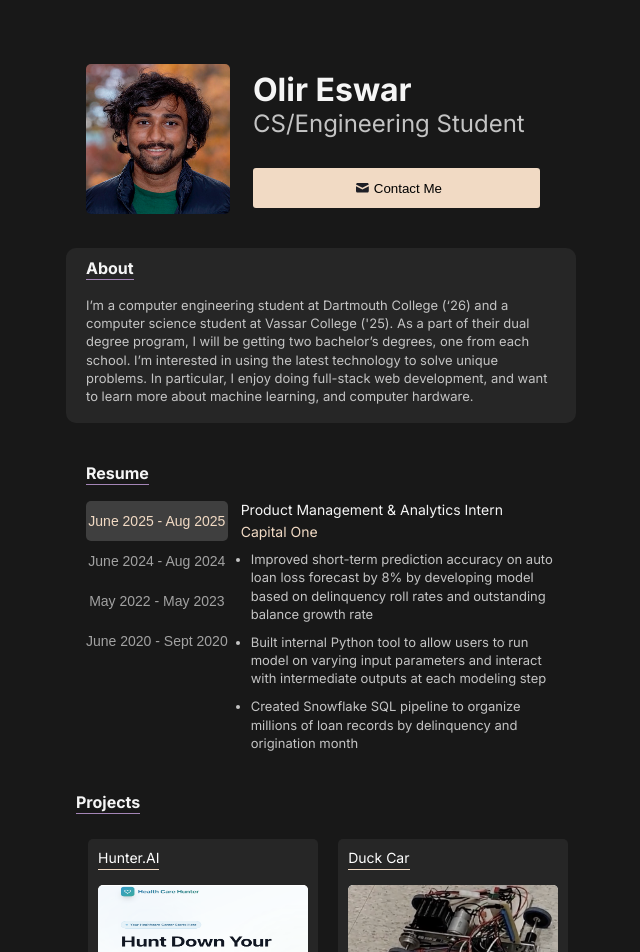
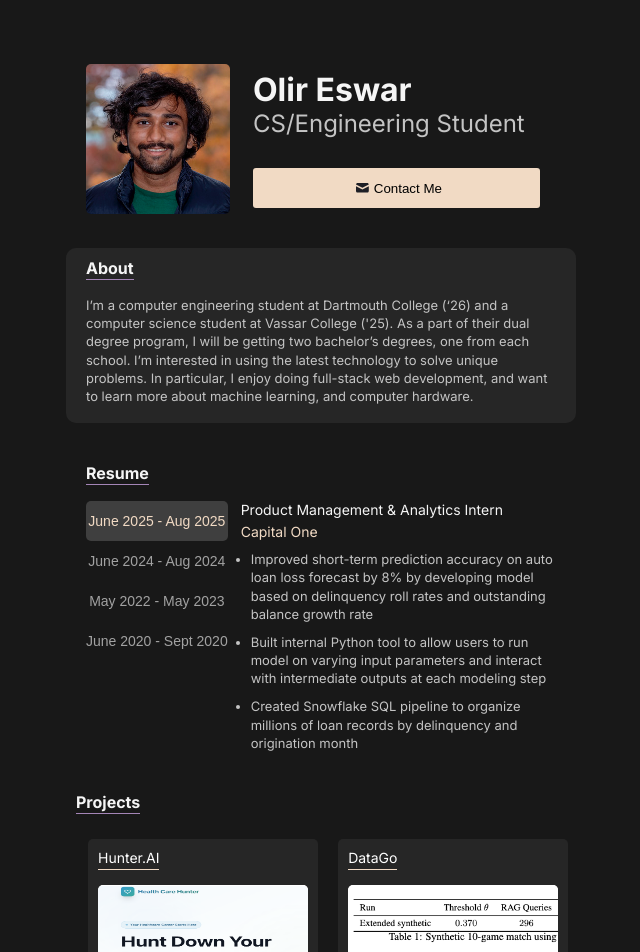
Before and after one commit to OlirEswar/OlirEswar.com, a React (Vite) app: page / in a window 1280 px wide. Shown: the top 952 px of the page, without its empty margins (307-947 px from the left). Built offline with nearby package versions, Linux system fonts and the light colour scheme.

Commit message:
datago addition

```diff
--- a/src/Projects.jsx
+++ b/src/Projects.jsx
@@ -9,6 +9,7 @@ import amethyst_img from "/amethyst-img-2.png";
 import amethyst_img_wide from "/amethyst-img.png";
 import custom_linux_img from "/custom-linux-img.png";
 import hunter_ai_img from "/HunterAI.png";
+import datago_img from "/Datago.png";
 
 import ProjectExample from "./ProjectExample";
 import ProjectFullExample from "./ProjectFullExample";
@@ -60,6 +61,28 @@ function Projects() {
               "https://engs-90-hunter-ai-7jed.vercel.app/"
             }
             btnText={"View Live Site"}
+            showFullExample={setShowFullExample}
+            fullExampleDetails={setFullExampleDetails}
+          />
+          <ProjectExample
+            title={"DataGo"}
+            image={datago_img}
+            altText={"DataGo Project"}
+            description={
+              "Created machine learning model capable of playing Go and beating Google's AlphaGo"
+            }
+            longDescription={`I worked in a team of six to create a machine learning algorithm capable of playing Go at a
+              high level for my Game Theory (ENGS 102) final project at Dartmouth. We used a similar approach to Google's
+              AlphaGo model for our model architecture and training. In addition, we also implemented a RAG database which
+              would cache significant trainig results to save processing time in real games. Then, we allowed our model to
+              call upon these cached results if the Go position was above a particular threshold level of entropy. Overall,
+              we were able to create a model that consistently beat Google's AlphaGo model. We hope to formalize and consolidate
+              our results to write a paper regarding the results.`}
+            languages={["Python", "Machine Learning"]}
+            link={
+              ""
+            }
+            btnText={""}
             showFullExample={setShowFullExample}
             fullExampleDetails={setFullExampleDetails}
           />
```
Also changed, not shown: public/Datago.png (added).
